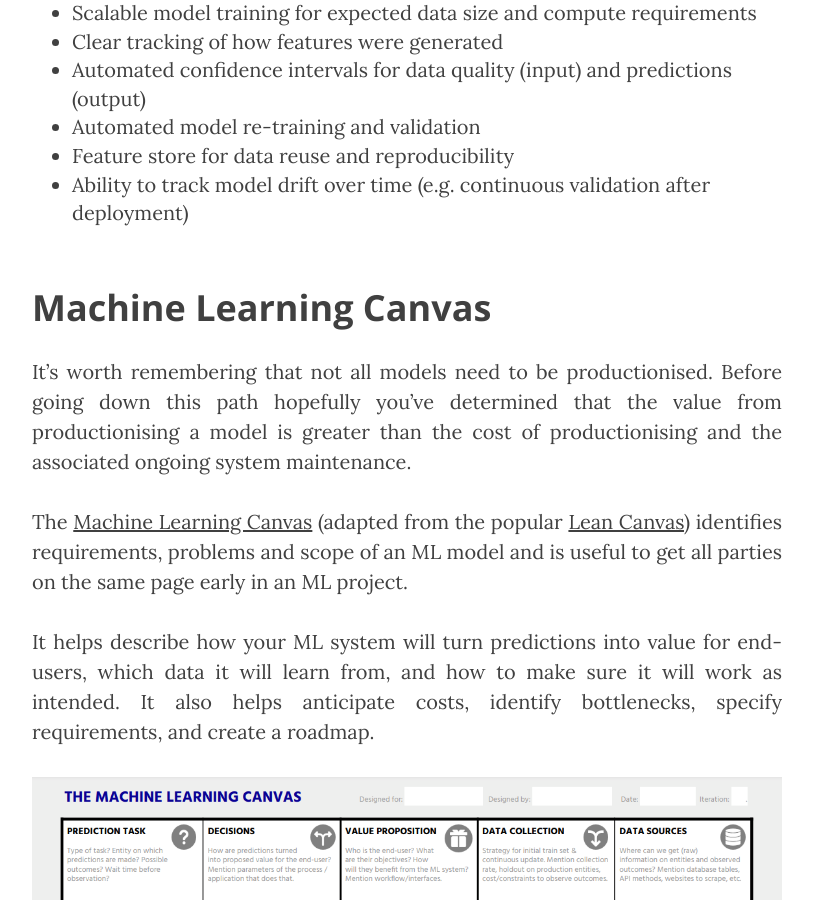
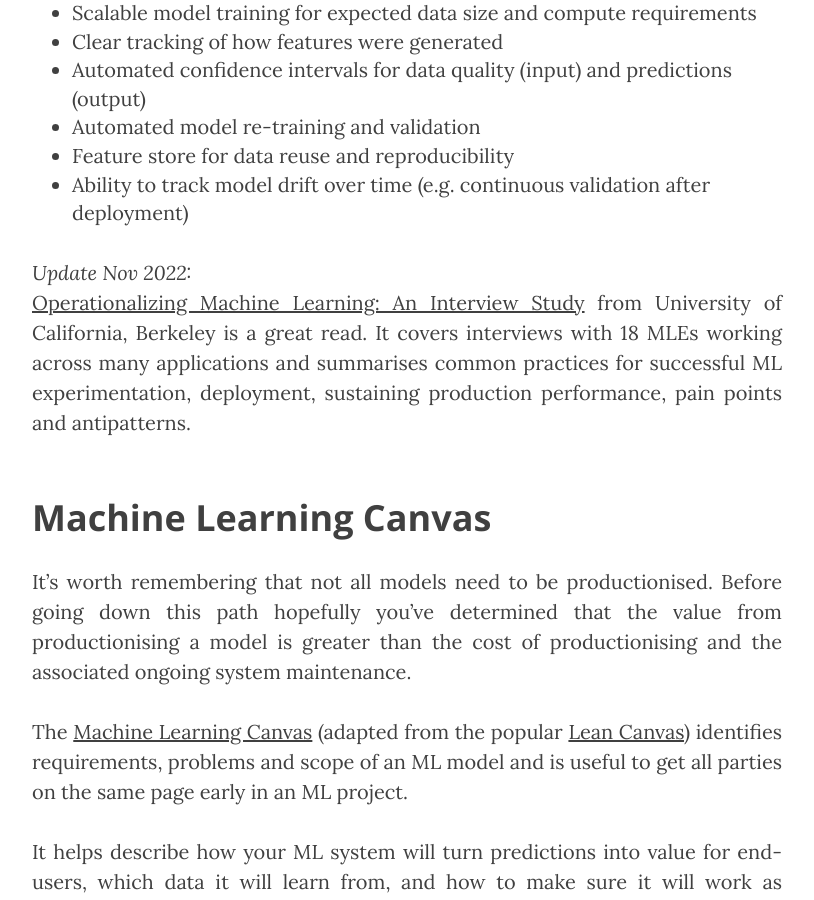
Before and after one commit to dylanhogg/dylanhogg.github.io, a Jekyll site: the page built from _posts/2022-01-19-ml-productionisation.markdown, in a window 1280 px wide and 900 px high, scrolled down 4702 px. Shown: the whole window, without its empty margins (233-1047 px from the left). Built offline with Jekyll 4.4.1, drawn with Linux system fonts in a browser that asks for light colours; nearby versions of some CDN libraries; comment, search, counter and statistics services are not loaded.

Commit message:
Add MLOPs paper reference.

```diff
--- a/_posts/2022-01-19-ml-productionisation.markdown
+++ b/_posts/2022-01-19-ml-productionisation.markdown
@@ -109,6 +109,9 @@ Desirable ML system requirements:
 * Automated model re-training and validation
 * Feature store for data reuse and reproducibility
 * Ability to track model drift over time (e.g. continuous validation after deployment)
+
+<i>Update Nov 2022:</i><br />
+<a href="https://arxiv.org/abs/2209.09125">Operationalizing Machine Learning: An Interview Study</a> from University of California, Berkeley is a great read. It covers interviews with 18 MLEs working across many applications and summarises common practices for successful ML experimentation, deployment, sustaining production performance, pain points and antipatterns.
 
 
 <!-- ---------------------------------------------------------------------- -->
```
Also changed, not shown: 1 other file.
